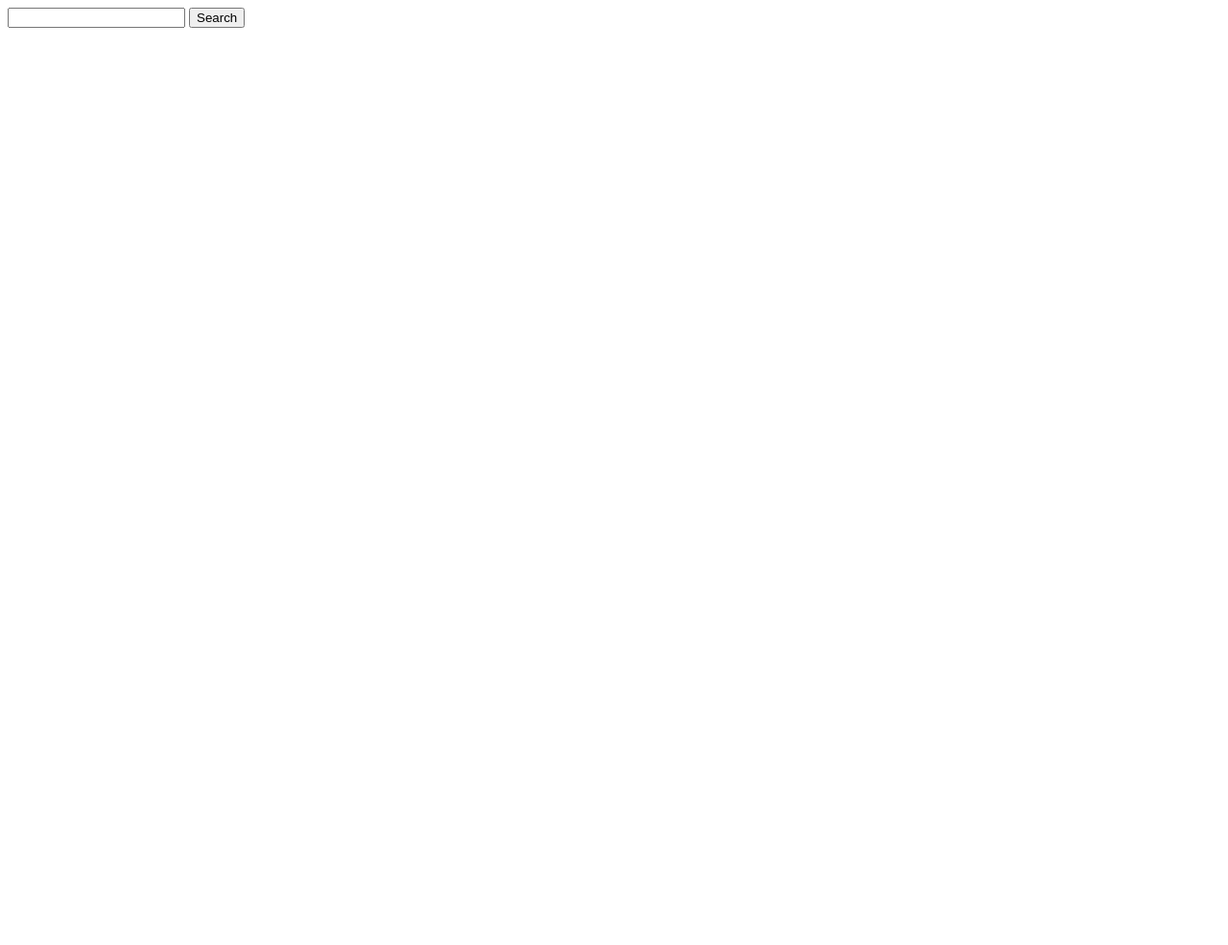
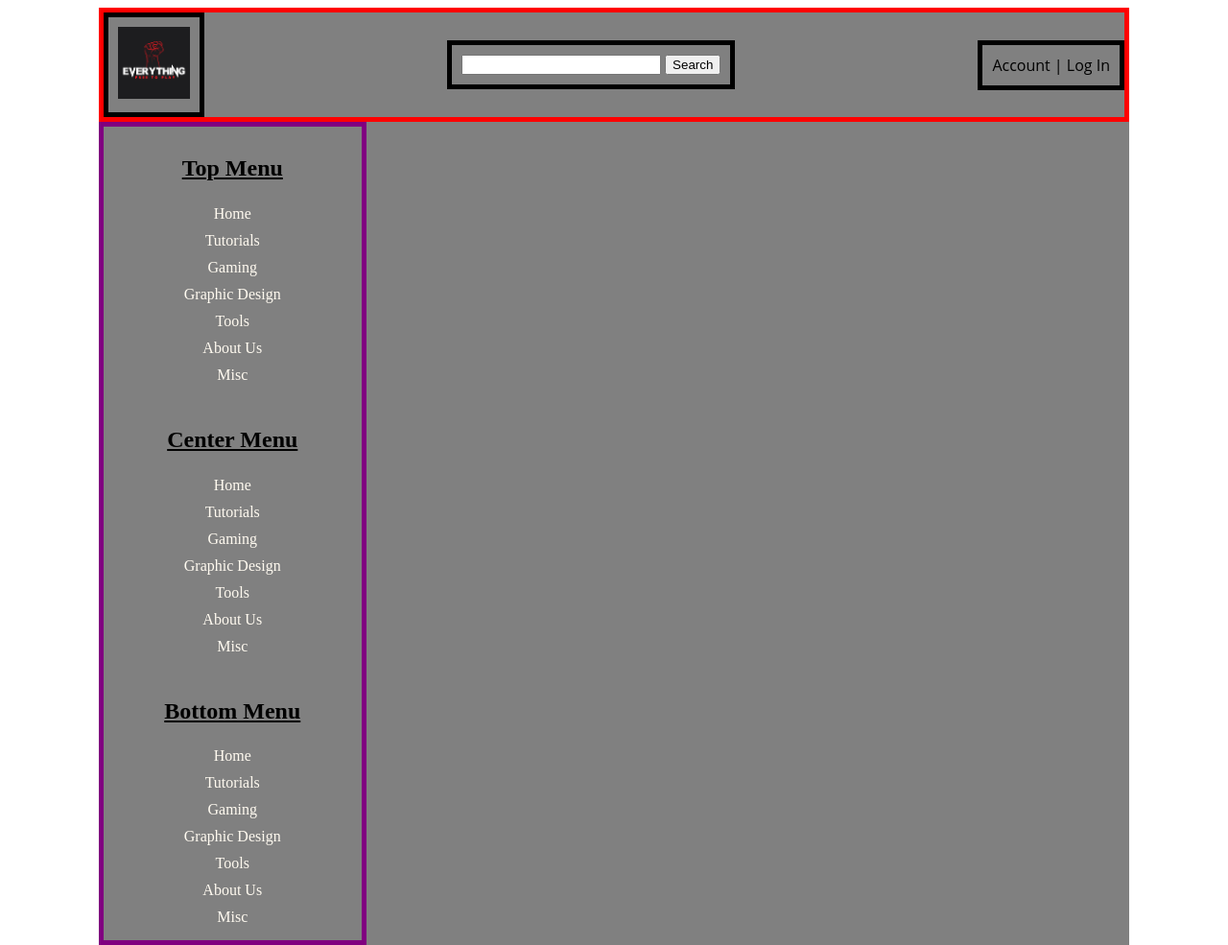
Before and after one commit to ASShahin/SimplePageLayout, a plain HTML site: page index.html in a window 1280 px wide. Shown: the whole page at 96% size. Before the commit the page ends 800 px from the top, so only its background shows below. Drawn offline with Linux system fonts and the light colour scheme.

Commit message:
updated files

```diff
--- a/index.html
+++ b/index.html
@@ -1,17 +1,59 @@
 <!DOCTYPE html>
 <head>
     <title>Everything F2P</title>
-
+   <link rel="stylesheet" href="style.css">
 </head>
 <body>
     <div class="container">
-        <div class="topbar clearfix">
-            <div class="logo-sec column">
-
+        <div class="topbar column">
+            <div class="logo-sec">
+                <img class="logo" src="Logo.jpg" alt="Logo">
             </div>
-            <div class="search-sec column">
+            <div class="search-sec">
                 <input class="search-box" type="text">
                 <input type= "button" value="Search">
+            </div>
+            <div class="login-sec">
+                <a href="">Account | </a>
+                <a href="">Log In</a>
+            </div>
+        </div>
+        <div class="content">
+            <div class="top-menu">
+                <h2>Top Menu</h2>
+                <ul>
+                    <li><a href="">Home</a></li>
+                    <li><a href="">Tutorials</a></li>
+                    <li><a href="">Gaming</a></li>
+                    <li><a href="">Graphic Design</a></li>
+                    <li><a href="">Tools</a></li>
+                    <li><a href="">About Us</a></li>
+                    <li><a href="">Misc</a></li>
+                </ul>
+            </div>
+            <div class="center-menu">
+                <h2>Center Menu</h2>
+                <ul>
+                    <li><a href="">Home</a></li>
+                    <li><a href="">Tutorials</a></li>
+                    <li><a href="">Gaming</a></li>
+                    <li><a href="">Graphic Design</a></li>
+                    <li><a href="">Tools</a></li>
+                    <li><a href="">About Us</a></li>
+                    <li><a href="">Misc</a></li>
+                </ul>
+            </div>
+            <div class="bottom-menu">
+                <h2>Bottom Menu</h2>
+                <ul>
+                    <li><a href="">Home</a></li>
+                    <li><a href="">Tutorials</a></li>
+                    <li><a href="">Gaming</a></li>
+                    <li><a href="">Graphic Design</a></li>
+                    <li><a href="">Tools</a></li>
+                    <li><a href="">About Us</a></li>
+                    <li><a href="">Misc</a></li>
+                </ul>
             </div>
         </div>
     </div>
--- a/style.css
+++ b/style.css
@@ -1,3 +1,137 @@
+.container{
+    width: 1074px;
+    margin: 0 auto;
+    background: grey;
+}
+
 .topbar{
     border: 5px solid;
+    border-color: red;
 }
+
+.logo-sec{
+    border: 5px solid;
+}
+
+.logo{
+    width: 75px;
+    padding: 10px;
+}
+
+.search-sec{
+    border: 5px solid;
+    margin: auto;
+    padding: 10px;
+}
+
+.search-box{
+    text-align: center;
+    width: 200px;
+}
+
+.login-sec{
+    border: 5px solid;
+    margin: auto 0;
+    padding: 10px;
+}
+
+.login-sec a{
+    text-decoration: none;
+    color: black;
+    font-family: 'Open Sans', sans-serif;
+}
+.content{
+    border: 5px solid purple;
+    width: 25%;
+}
+
+.top-menu{
+    margin: auto;
+    padding: 10px;
+    text-align: center;
+}
+
+.top-menu h2{
+    text-decoration: underline;
+}
+
+.top-menu ul{
+    text-align: center;
+    margin: auto;
+}
+
+.top-menu ul li{
+    list-style-type: none;
+    text-align: center;
+    margin: auto;
+    margin-left: -40px;
+    padding: 5px;
+}
+
+.top-menu ul li a{
+    text-decoration: none;
+    color: floralwhite;
+}
+
+.center-menu{
+    margin: auto;
+    padding: 10px;
+    text-align: center;
+}
+
+.center-menu h2{
+    text-decoration: underline;
+}
+
+.center-menu ul{
+    text-align: center;
+    margin: auto;
+}
+
+.center-menu ul li{
+    list-style-type: none;
+    text-align: center;
+    margin: auto;
+    margin-left: -40px;
+    padding: 5px;
+}
+
+.center-menu ul li a{
+    text-decoration: none;
+    color: floralwhite;
+}
+
+.bottom-menu{
+    margin: auto;
+    padding: 10px;
+    text-align: center;
+}
+
+.bottom-menu h2{
+    text-decoration: underline;
+}
+
+.bottom-menu ul{
+    text-align: center;
+    margin: auto;
+}
+
+.bottom-menu ul li{
+    list-style-type: none;
+    text-align: center;
+    margin: auto;
+    margin-left: -40px;
+    padding: 5px;
+}
+
+.bottom-menu ul li a{
+    text-decoration: none;
+    color: floralwhite;
+}
+
+.column{
+    display: flex;
+}
+.row{
+    display: block;
+}
```
Also changed, not shown: Logo.jpg (added).
